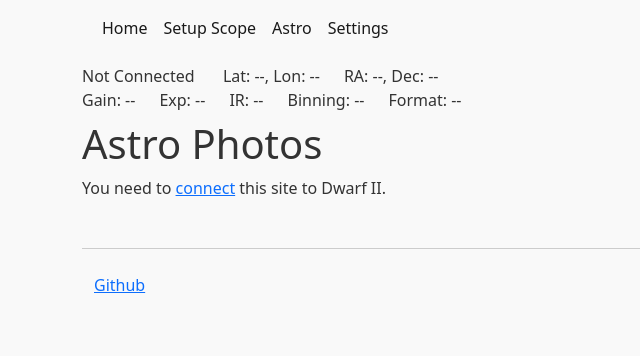
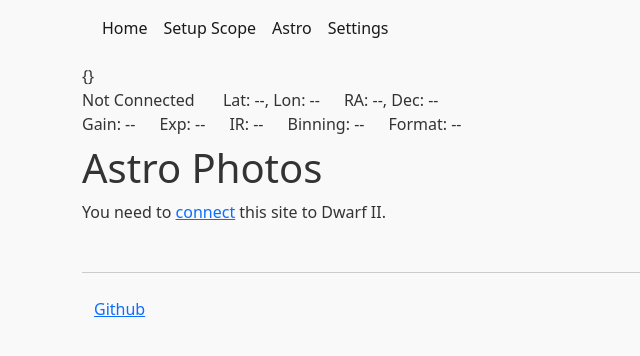
Before and after one commit to DwarfTelescopeUsers/DwarfApp_js, a Next.js app: page /astro-photos in a window 1280 px wide. Shown: the top 356 px of the page, without its empty margins (0-640 px from the left). Built offline with nearby package versions, Linux system fonts and the light colour scheme; no server answers.

Commit message:
rename <SetISPSettingsAstro>, update <StatusBar> to handle astro mode

```diff
--- a/src/components/shared/StatusBar.tsx
+++ b/src/components/shared/StatusBar.tsx
@@ -1,7 +1,11 @@
 import { useContext } from "react";
 import { ConnectionContext } from "@/stores/ConnectionContext";
 
-export default function StatusBar() {
+type PropType = {
+  mode: string;
+};
+export default function StatusBar(props: PropType) {
+  const { mode } = props;
   let connectionCtx = useContext(ConnectionContext);
 
   let connection = connectionCtx.connectionStatus
@@ -47,9 +51,11 @@ export default function StatusBar() {
   let fileFormat =
     connectionCtx.fileFormat === undefined ? "--" : connectionCtx.fileFormat;
 
+  if (mode === "astro") {
     return (
       <div className=" mb-2 mt-2">
-      {/* {JSON.stringify(connectionCtx, null, 2)} */}
+        {JSON.stringify(connectionCtx, null, 2)}
+        <br></br>
         <span>{connection}</span>
         <span className="ms-4"> {coords}</span>
         <span className="ms-4">{raDec}</span>
@@ -61,4 +67,7 @@ export default function StatusBar() {
         <span className="ms-4">Format: {fileFormat}</span>
       </div>
     );
+  } else {
+    return <div className=" mb-2 mt-2"></div>;
   }
+}
--- a/src/pages/astro-photos.tsx
+++ b/src/pages/astro-photos.tsx
@@ -4,7 +4,7 @@ import Link from "next/link";
 
 import { ConnectionContext } from "@/stores/ConnectionContext";
 import CameraSettings from "@/components/CameraSettings";
-import SetISPSettings from "@/components/SetISPSettings";
+import SetISPSettingsAstro from "@/components/SetISPSettingsAstro";
 import ManualGoto from "@/components/ManualGoto";
 import { useSetupConnection } from "@/hooks/useSetupConnection";
 import CalibrateGoto from "@/components/CalibrateGoto";
@@ -27,7 +27,7 @@ export default function AstroPhoto() {
         <Head>
           <title>Astro Photos</title>
         </Head>
-        <StatusBar />
+        <StatusBar mode="astro" />
 
         <h1>Astro Photos</h1>
 
@@ -45,7 +45,7 @@ export default function AstroPhoto() {
         <Head>
           <title>Astro Photos</title>
         </Head>
-        <StatusBar />
+        <StatusBar mode="astro" />
 
         <h1>Astro Photos</h1>
         <p>
@@ -61,7 +61,7 @@ export default function AstroPhoto() {
       <Head>
         <title>Setup Scope</title>
       </Head>
-      <StatusBar />
+      <StatusBar mode="astro" />
 
       <h1>Astro Photos</h1>
       {connectionCtx.connectionStatus}
@@ -97,7 +97,7 @@ export default function AstroPhoto() {
           ></button>
         </div>
         <div className="offcanvas-body">
-          <SetISPSettings camera={telephotoCamera} />
+          <SetISPSettingsAstro camera={telephotoCamera} />
           <CameraSettings />
           <hr />
           <Focus />
```
Also changed, not shown: src/components/SetISPSettingsAstro.tsx (renamed from src/components/SetISPSettings.tsx). Lines whose indentation alone changed are shown as unchanged.
